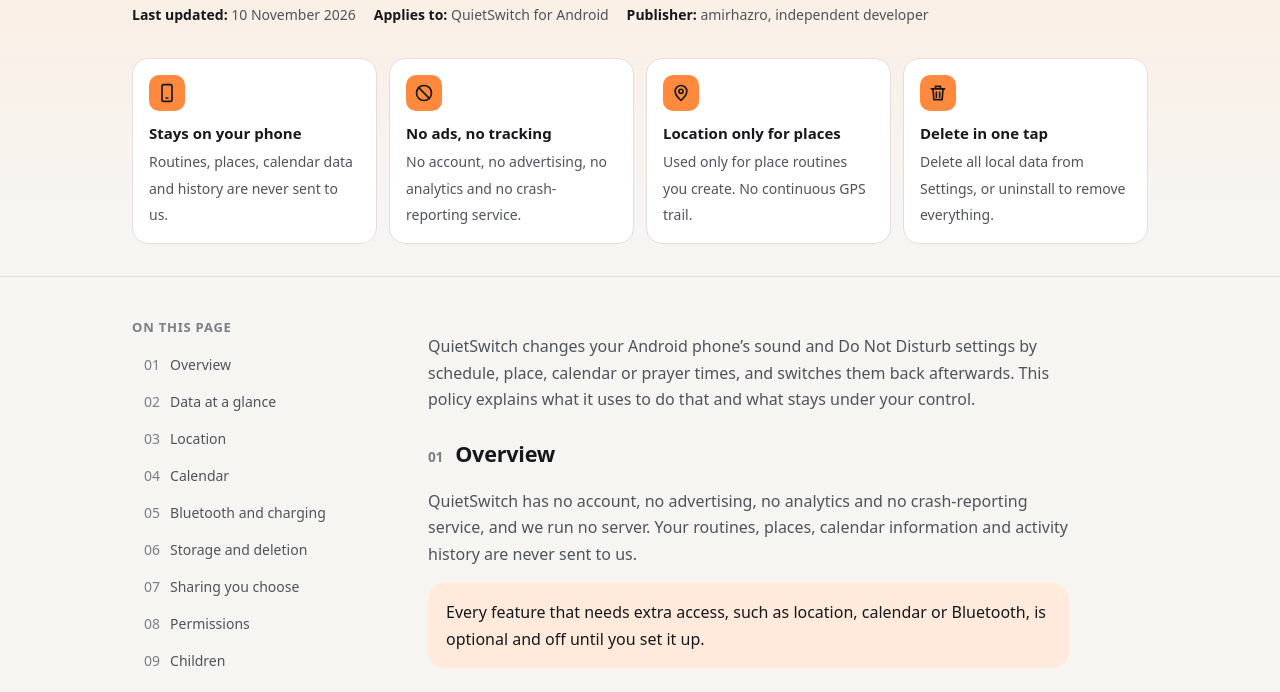
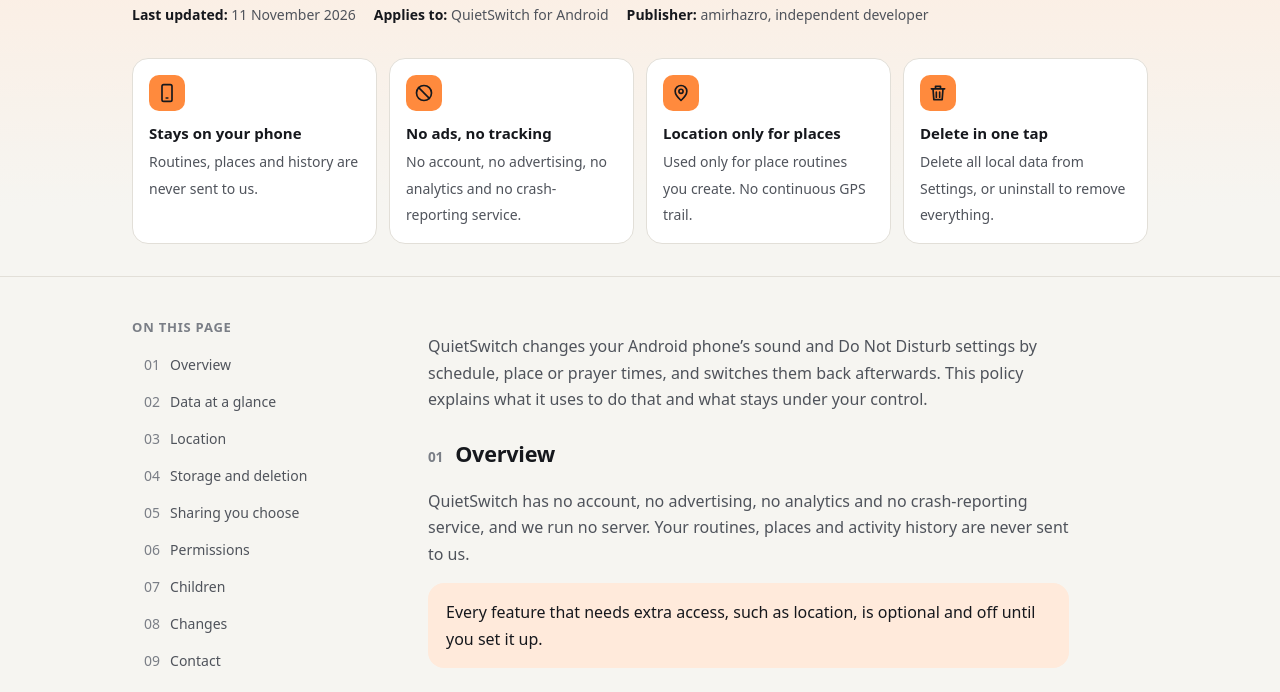
Before and after one commit to amirhazro/amirhazro.github.io, a plain HTML site: page quietswitch/privacy/index.html in a window 1280 px wide. Shown: the part 249-941 px from the top of the page. Drawn offline with Linux system fonts and the light colour scheme.

Commit message:
QuietSwitch privacy: describe only what version 1 requests

```diff
--- a/quietswitch/privacy/index.html
+++ b/quietswitch/privacy/index.html
@@ -4,7 +4,7 @@
 <meta charset="utf-8">
 <meta name="viewport" content="width=device-width, initial-scale=1">
 <title>QuietSwitch Privacy Policy</title>
-<meta name="description" content="How QuietSwitch handles location, calendar and sound settings. Everything stays on your phone; no account, no ads, no tracking.">
+<meta name="description" content="How QuietSwitch handles location and sound settings. Everything stays on your phone; no account, no ads, no tracking.">
 <link rel="stylesheet" href="/assets/site.css?v=2">
 </head>
 <body class="app-quietswitch">
@@ -28,12 +28,12 @@
       </div>
       <h1>Privacy Policy</h1>
       <ul class="meta">
-        <li><strong>Last updated:</strong> 10 November 2026</li>
+        <li><strong>Last updated:</strong> 11 November 2026</li>
         <li><strong>Applies to:</strong> QuietSwitch for Android</li>
         <li><strong>Publisher:</strong> amirhazro, independent developer</li>
       </ul>
       <ul class="glance" aria-label="Summary">
-        <li><div class="ico" aria-hidden="true"><svg viewBox="0 0 24 24" fill="none" stroke="currentColor" stroke-width="2" stroke-linecap="round" stroke-linejoin="round"><rect x="6" y="2" width="12" height="20" rx="2"/><path d="M11 18h2"/></svg></div><strong>Stays on your phone</strong><span>Routines, places, calendar data and history are never sent to us.</span></li>
+        <li><div class="ico" aria-hidden="true"><svg viewBox="0 0 24 24" fill="none" stroke="currentColor" stroke-width="2" stroke-linecap="round" stroke-linejoin="round"><rect x="6" y="2" width="12" height="20" rx="2"/><path d="M11 18h2"/></svg></div><strong>Stays on your phone</strong><span>Routines, places and history are never sent to us.</span></li>
         <li><div class="ico" aria-hidden="true"><svg viewBox="0 0 24 24" fill="none" stroke="currentColor" stroke-width="2" stroke-linecap="round" stroke-linejoin="round"><circle cx="12" cy="12" r="9"/><path d="M5.6 5.6l12.8 12.8"/></svg></div><strong>No ads, no tracking</strong><span>No account, no advertising, no analytics and no crash-reporting service.</span></li>
         <li><div class="ico" aria-hidden="true"><svg viewBox="0 0 24 24" fill="none" stroke="currentColor" stroke-width="2" stroke-linecap="round" stroke-linejoin="round"><path d="M12 21s-7-6.2-7-11a7 7 0 0 1 14 0c0 4.8-7 11-7 11z"/><circle cx="12" cy="10" r="2.5"/></svg></div><strong>Location only for places</strong><span>Used only for place routines you create. No continuous GPS trail.</span></li>
         <li><div class="ico" aria-hidden="true"><svg viewBox="0 0 24 24" fill="none" stroke="currentColor" stroke-width="2" stroke-linecap="round" stroke-linejoin="round"><path d="M4 7h16M10 11v6M14 11v6M6 7l1 13h10l1-13M9 7V4h6v3"/></svg></div><strong>Delete in one tap</strong><span>Delete all local data from Settings, or uninstall to remove everything.</span></li>
@@ -48,8 +48,6 @@
         <li><a href="#overview">Overview</a></li>
         <li><a href="#data">Data at a glance</a></li>
         <li><a href="#location">Location</a></li>
-        <li><a href="#calendar">Calendar</a></li>
-        <li><a href="#bluetooth">Bluetooth and charging</a></li>
         <li><a href="#storage">Storage and deletion</a></li>
         <li><a href="#sharing">Sharing you choose</a></li>
         <li><a href="#permissions">Permissions</a></li>
@@ -60,12 +58,12 @@
     </nav>
 
     <article class="prose" id="policy">
-      <p>QuietSwitch changes your Android phone’s sound and Do Not Disturb settings by schedule, place, calendar or prayer times, and switches them back afterwards. This policy explains what it uses to do that and what stays under your control.</p>
+      <p>QuietSwitch changes your Android phone’s sound and Do Not Disturb settings by schedule, place or prayer times, and switches them back afterwards. This policy explains what it uses to do that and what stays under your control.</p>
 
       <section id="overview">
         <h2>Overview</h2>
-        <p>QuietSwitch has no account, no advertising, no analytics and no crash-reporting service, and we run no server. Your routines, places, calendar information and activity history are never sent to us.</p>
-        <div class="callout"><p>Every feature that needs extra access, such as location, calendar or Bluetooth, is optional and off until you set it up.</p></div>
+        <p>QuietSwitch has no account, no advertising, no analytics and no crash-reporting service, and we run no server. Your routines, places and activity history are never sent to us.</p>
+        <div class="callout"><p>Every feature that needs extra access, such as location, is optional and off until you set it up.</p></div>
       </section>
 
       <section id="data">
@@ -76,7 +74,6 @@
             <tbody>
               <tr><td>Routines and settings</td><td>Deciding when to make your phone quiet</td><td>Stays on your phone</td></tr>
               <tr><td>Saved places</td><td>Place routines</td><td>On your phone; registered as geofences with Android’s Google Play services</td></tr>
-              <tr><td>Calendar event times</td><td>Calendar quiet</td><td>Stays on your phone; event titles are not stored</td></tr>
               <tr><td>Activity history</td><td>Showing what changed and why</td><td>Stays on your phone; pruned automatically</td></tr>
               <tr><td>Manual sound changes (optional)</td><td>Suggesting routines</td><td>Stays on your phone for 21 days; can be turned off and cleared</td></tr>
             </tbody>
@@ -90,16 +87,6 @@
         <p>The app does not record a continuous GPS trail. It saves only the places you choose and registers them as geofences with Android’s Google Play services, which tell the phone when you enter or leave them. Location is used only for these routines.</p>
         <h3>Prayer times</h3>
         <p>For prayer-time routines, QuietSwitch can take one approximate location reading while you are using the app to suggest your city, or you can pick the city yourself. It does not track you for prayer times.</p>
-      </section>
-
-      <section id="calendar">
-        <h2>Calendar</h2>
-        <p>If you turn on calendar quiet, QuietSwitch reads only the calendars you select to find busy events. Event titles are checked on the phone against your keywords and are not stored; the app keeps only the event times it needs.</p>
-      </section>
-
-      <section id="bluetooth">
-        <h2>Bluetooth and charging</h2>
-        <p>If you use a Bluetooth condition, QuietSwitch checks whether a paired device you chose is connected. It stores only an anonymised identifier and the name you gave it, on your phone, and never scans for nearby devices. Charging conditions read the phone’s charging state.</p>
       </section>
 
       <section id="storage">
@@ -123,8 +110,6 @@
         <ul>
           <li><strong>Do Not Disturb access, audio and vibration</strong>: to change and restore sound settings.</li>
           <li><strong>Location, including background location</strong>: for place routines only.</li>
-          <li><strong>Calendar</strong>: for calendar quiet only.</li>
-          <li><strong>Nearby devices (Bluetooth connect)</strong>: for Bluetooth conditions only.</li>
           <li><strong>Notifications</strong>: for status and the optional weekly recap.</li>
           <li><strong>Run at startup</strong>: to restore your routines after the phone restarts.</li>
         </ul>
```
